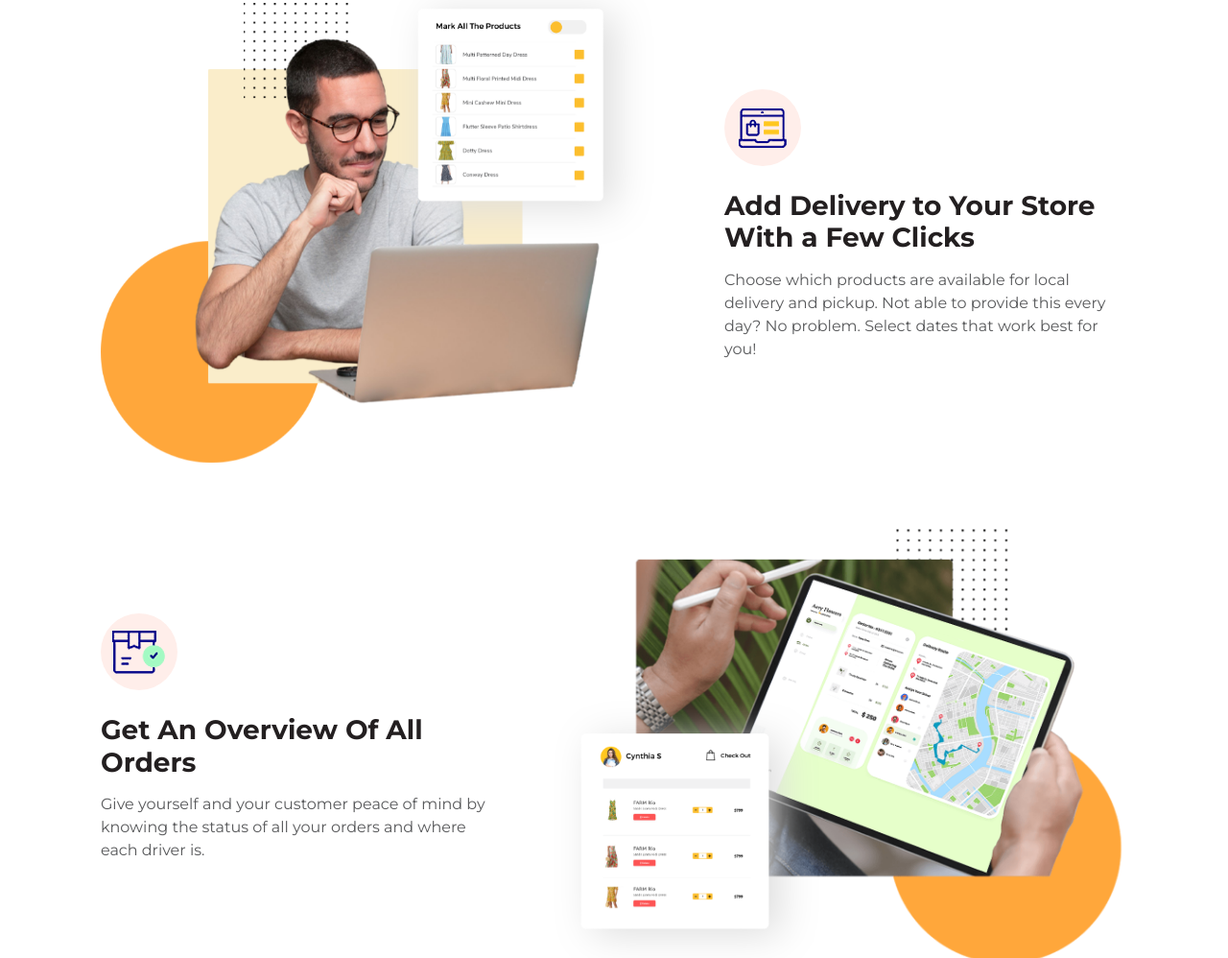
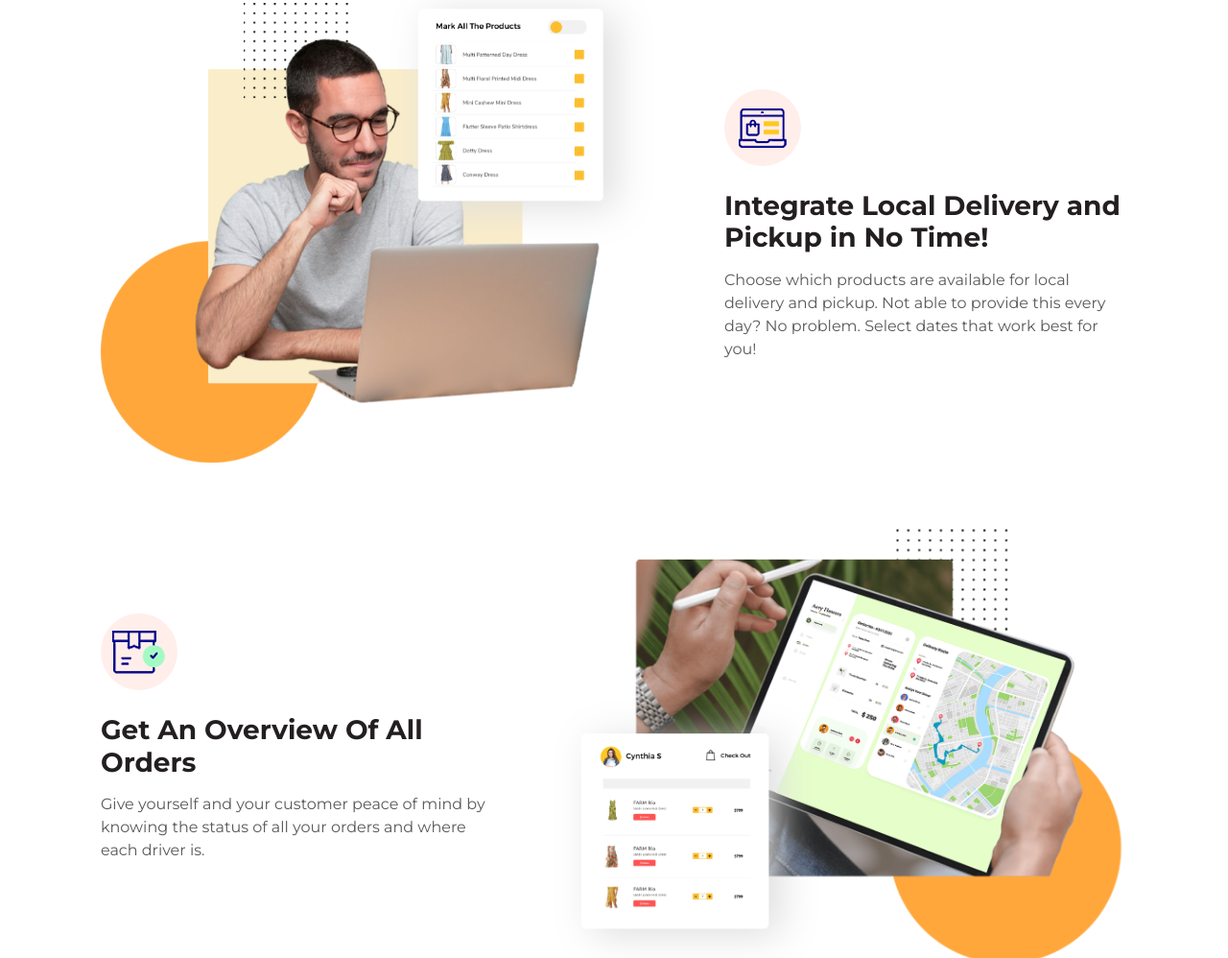
Before and after one commit to ritaroloff/lemondrop, a plain HTML site: page index.html in a window 1280 px wide. Shown: the part 1358-2356 px from the top of the page at 96% size. Drawn offline with nearby package versions, Linux system fonts and the light colour scheme.

Commit message:
typos typos typos

```diff
--- a/index.html
+++ b/index.html
@@ -189,7 +189,7 @@
               <div class="ft-ico">
                 <span><img src="assets/img/f-ico-1.png" alt="" /></span>
               </div>
-              <h3>Add Delivery to Your Store With a Few Clicks</h3>
+              <h3>Integrate Local Delivery and Pickup in No Time!</h3>
             </div>
             <div class="ft-img mgr">
               <img
@@ -208,7 +208,7 @@
               <div class="ft-ico">
                 <span><img src="assets/img/f-ico-1.png" alt="" /></span>
               </div>
-              <h3>Add Delivery to Your Store With a Few Clicks</h3>
+              <h3>Integrate Local Delivery and Pickup in No Time!</h3>
               <p>
                 Choose which products are available for local delivery and pickup. Not able to provide this every day? No problem.
                 Select dates that work best for you!
```
